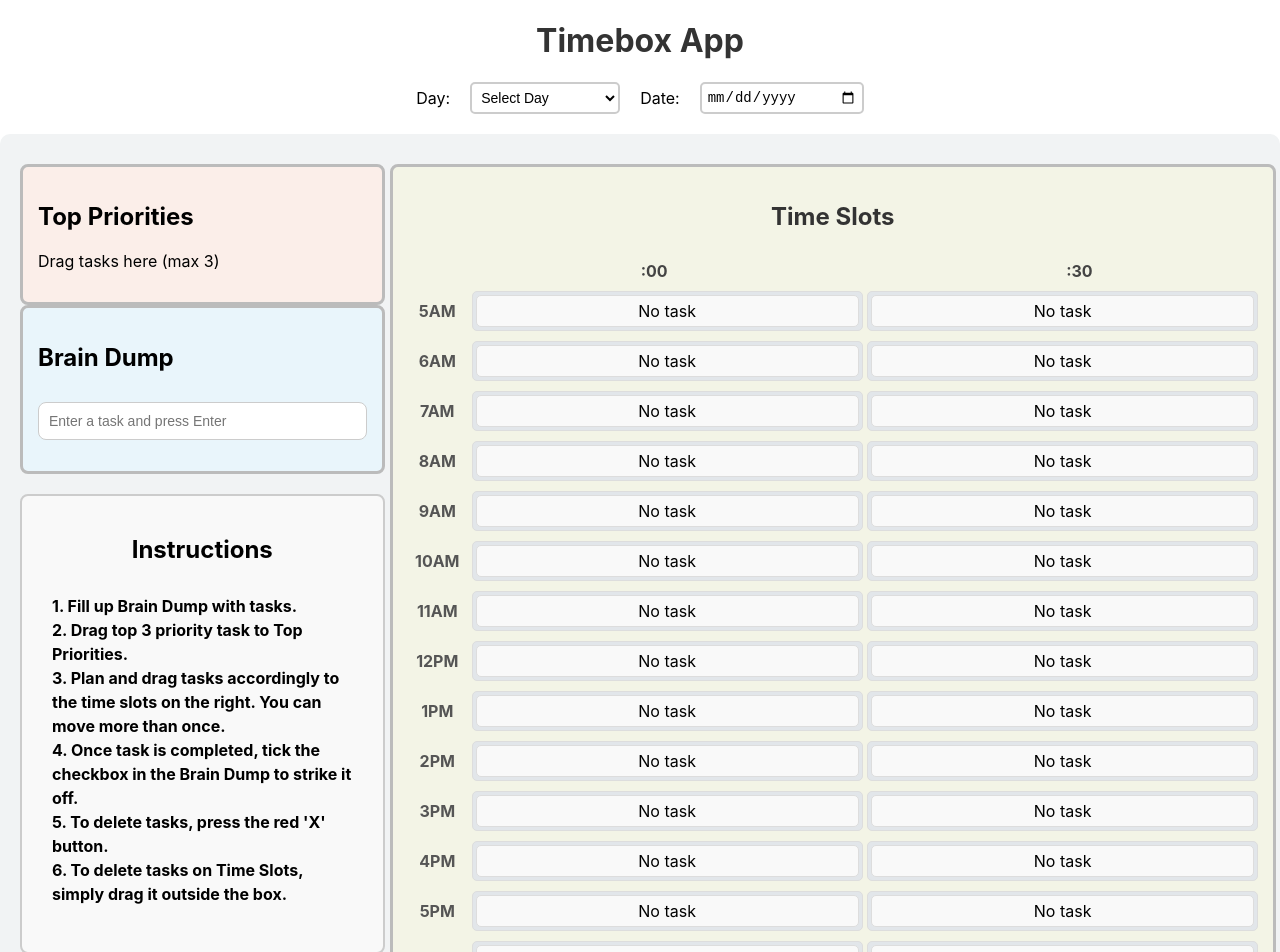
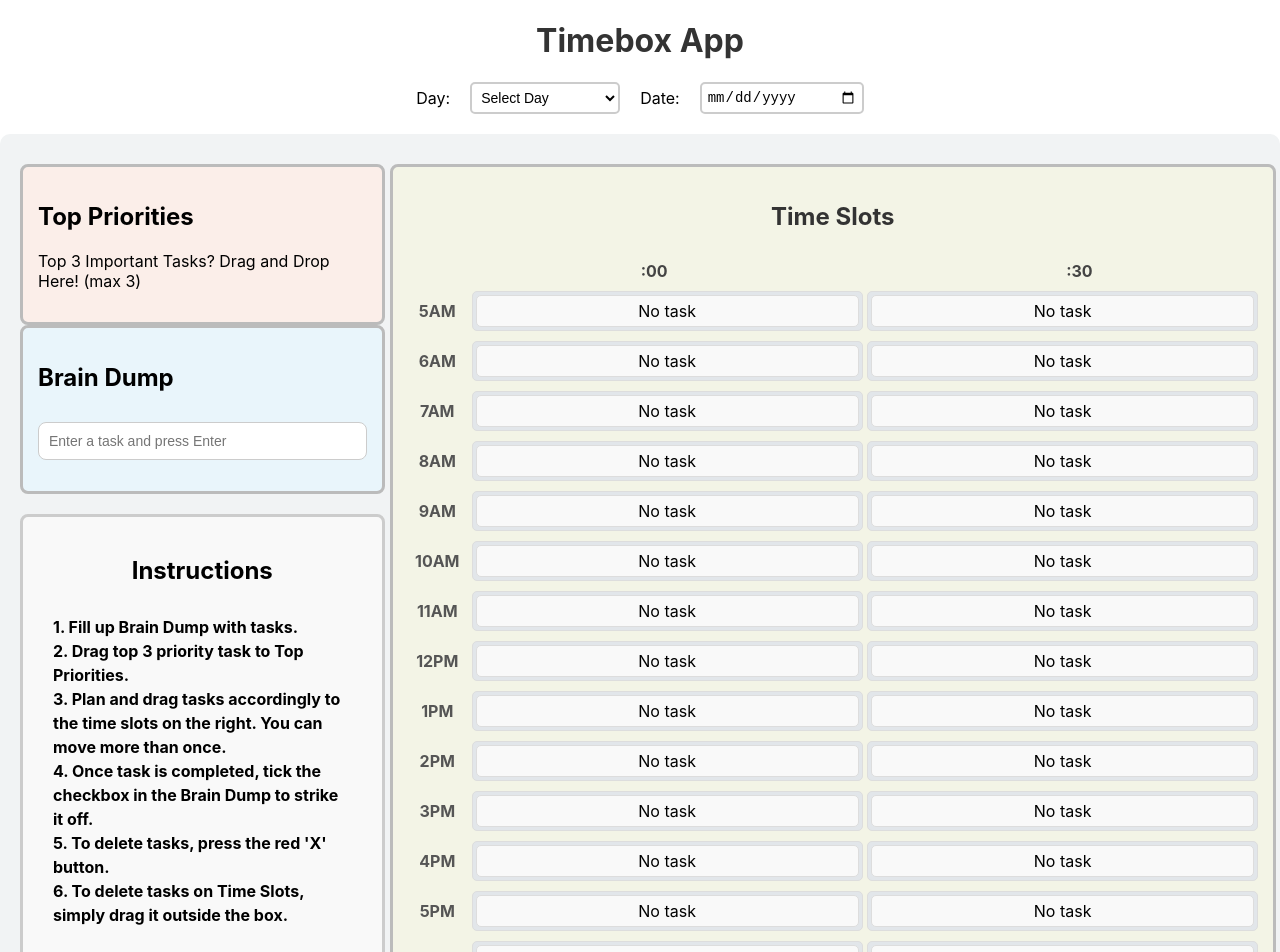
Before and after one commit to MidziRibery/timebox, a React (Create React App) app: page / in a window 1280 px wide. Shown: the top 952 px of the page. Built offline with nearby package versions, Linux system fonts and the light colour scheme.

Commit message:
Top 3 Updated

```diff
--- a/src/App.css
+++ b/src/App.css
@@ -183,7 +183,7 @@ button,
 }
 
 .dump-container {
-  border: 2px solid #ccc;
+  border: 3px solid #ccc;
   padding: 20px;
   margin-top: 20px;
   background-color: #f9f9f9;
--- a/src/components/PriorityList.js
+++ b/src/components/PriorityList.js
@@ -50,7 +50,9 @@ const PriorityList = () => {
         </div>
       ))}
       {/* Message to display when there is space for more priorities */}
-      {priorities.length < 3 && <p>Drag tasks here (max 3)</p>}
+      {priorities.length < 3 && (
+        <p>Top 3 Important Tasks? Drag and Drop Here! (max 3)</p>
+      )}
     </div>
   );
 };
```
